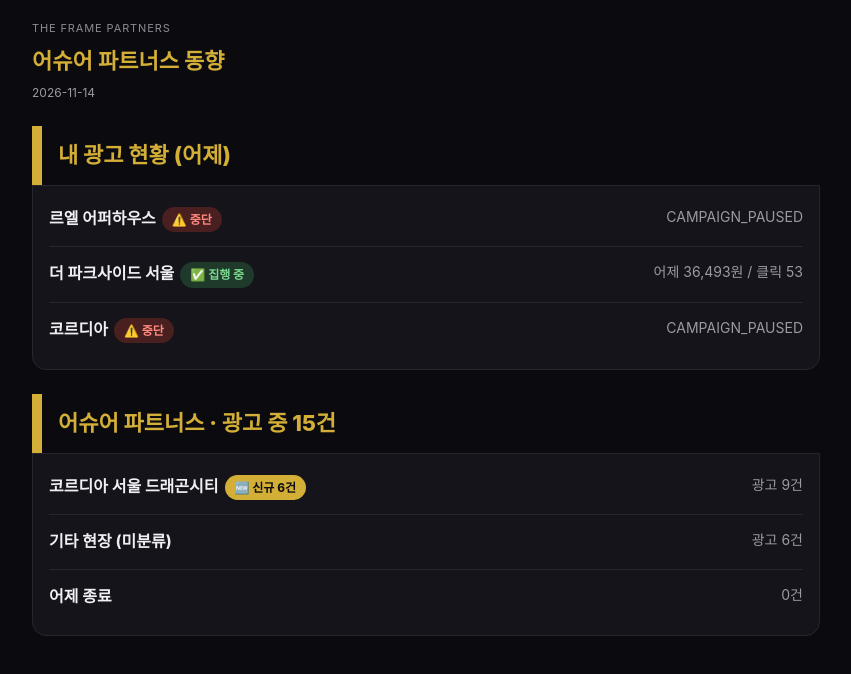
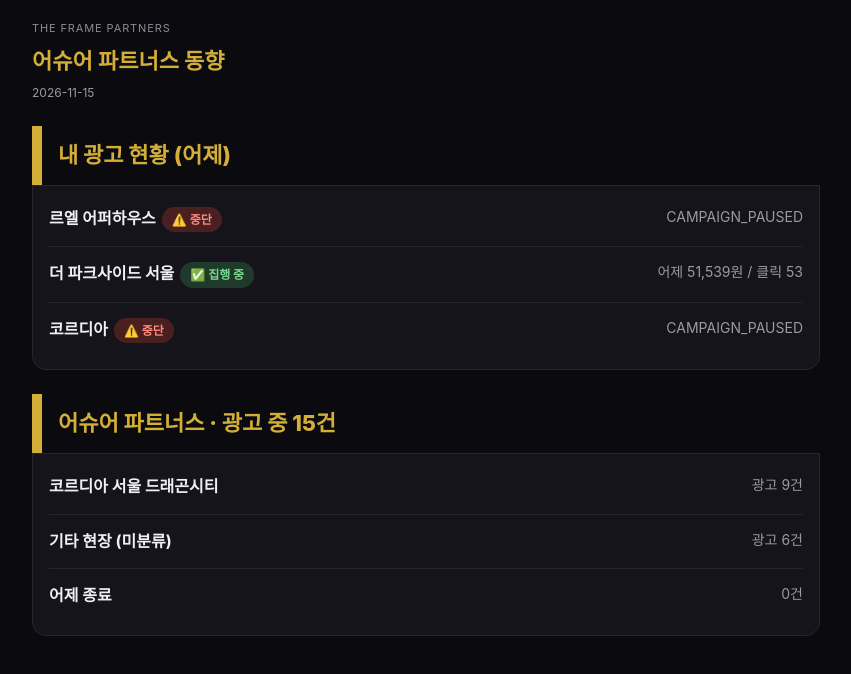
Before and after one commit to porsche52121-spec/theframe-briefing, a plain HTML site: page competitor.html in a window 1280 px wide. Shown: the whole page, without its empty margins (214-1065 px from the left). Drawn offline with Linux system fonts and the light colour scheme.

Commit message:
경쟁 동향 업데이트 2026-11-15

```diff
--- a/competitor.html
+++ b/competitor.html
@@ -1,4 +1,4 @@
-<!doctype html><html lang="ko"><head><meta charset="utf-8"><meta name="viewport" content="width=device-width,initial-scale=1"><title>어슈어 동향 2026-11-14</title><style>
+<!doctype html><html lang="ko"><head><meta charset="utf-8"><meta name="viewport" content="width=device-width,initial-scale=1"><title>어슈어 동향 2026-11-15</title><style>
 *{box-sizing:border-box}
 body{margin:0;background:#0B0B0F;color:#f0f0f4;font-family:-apple-system,"Apple SD Gothic Neo",sans-serif;font-size:15px;line-height:1.6}
 .wrap{max-width:820px;margin:0 auto;padding:20px 16px 80px}
@@ -14,4 +14,4 @@ h1{color:#D4AF37;font-size:22px;margin:6px 0 4px}
 .an{font-size:16px;font-weight:700}
 .cnt{color:#9a9aa3;font-size:14px}
 .b{display:inline-block;font-size:12px;font-weight:700;padding:3px 10px;border-radius:999px;margin-left:6px;background:#D4AF37;color:#0B0B0F}
-</style></head><body><div class="wrap"><div class="top">THE FRAME PARTNERS</div><h1>어슈어 파트너스 동향</h1><div class="date">2026-11-14</div><div class="band">내 광고 현황 (어제)</div><div class="tint"><div class="row"><div><span class="an">르엘 어퍼하우스</span><span class="b" style="background:#4a1f1f;color:#ff8a80">⚠️ 중단</span></div><div class="cnt">CAMPAIGN_PAUSED</div></div><div class="row"><div><span class="an">더 파크사이드 서울</span><span class="b" style="background:#1f3a2a;color:#7BD88F">✅ 집행 중</span></div><div class="cnt">어제 36,493원 / 클릭 53</div></div><div class="row"><div><span class="an">코르디아</span><span class="b" style="background:#4a1f1f;color:#ff8a80">⚠️ 중단</span></div><div class="cnt">CAMPAIGN_PAUSED</div></div></div><div class="band">어슈어 파트너스 · 광고 중 15건</div><div class="tint"><div class="row"><div><span class="an">코르디아 서울 드래곤시티</span><span class="b">🆕 신규 6건</span></div><div class="cnt">광고 9건</div></div><div class="row"><div><span class="an">기타 현장 (미분류)</span></div><div class="cnt">광고 6건</div></div><div class="row"><div class="an">어제 종료</div><div class="cnt">0건</div></div></div></div></body></html>
+</style></head><body><div class="wrap"><div class="top">THE FRAME PARTNERS</div><h1>어슈어 파트너스 동향</h1><div class="date">2026-11-15</div><div class="band">내 광고 현황 (어제)</div><div class="tint"><div class="row"><div><span class="an">르엘 어퍼하우스</span><span class="b" style="background:#4a1f1f;color:#ff8a80">⚠️ 중단</span></div><div class="cnt">CAMPAIGN_PAUSED</div></div><div class="row"><div><span class="an">더 파크사이드 서울</span><span class="b" style="background:#1f3a2a;color:#7BD88F">✅ 집행 중</span></div><div class="cnt">어제 51,539원 / 클릭 53</div></div><div class="row"><div><span class="an">코르디아</span><span class="b" style="background:#4a1f1f;color:#ff8a80">⚠️ 중단</span></div><div class="cnt">CAMPAIGN_PAUSED</div></div></div><div class="band">어슈어 파트너스 · 광고 중 15건</div><div class="tint"><div class="row"><div><span class="an">코르디아 서울 드래곤시티</span></div><div class="cnt">광고 9건</div></div><div class="row"><div><span class="an">기타 현장 (미분류)</span></div><div class="cnt">광고 6건</div></div><div class="row"><div class="an">어제 종료</div><div class="cnt">0건</div></div></div></div></body></html>
```
